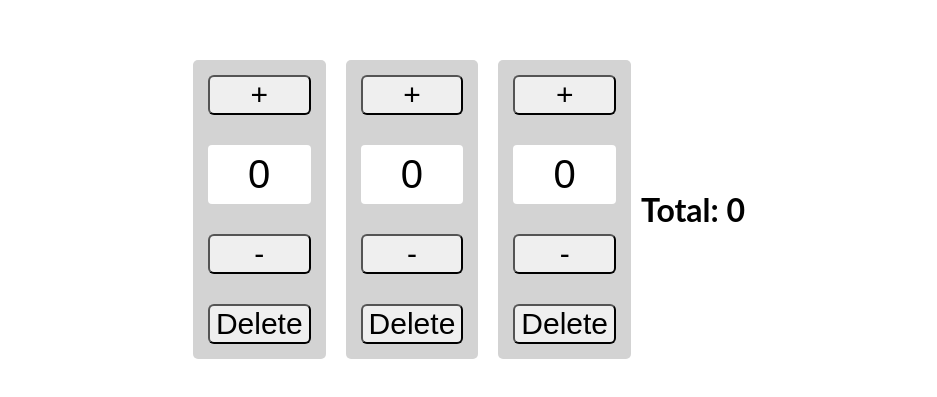
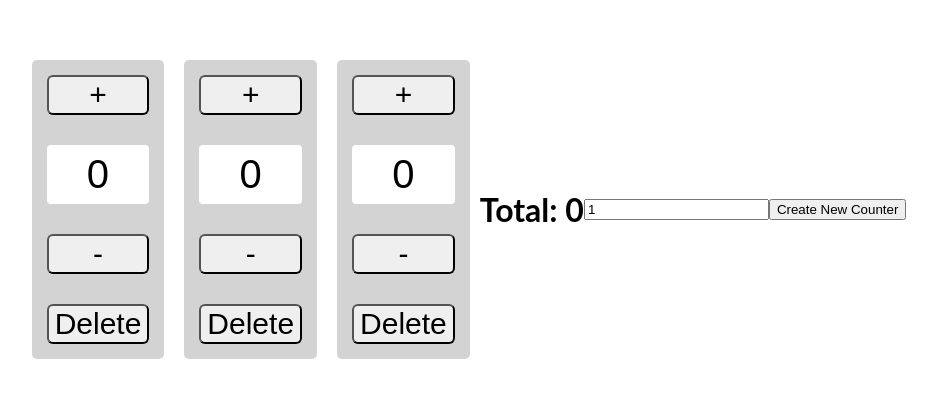
Before and after one commit to sf-golden-bears-2017/react_counters_challenge, a React (Create React App) app: page / in a window 1280 px wide. Shown: the part 191-588 px from the top of the page, without its empty margins (176-1113 px from the left). Built offline with nearby package versions, Linux system fonts and the light colour scheme.

Commit message:
Create form to add counter with user input

```diff
--- a/src/App.js
+++ b/src/App.js
@@ -7,12 +7,13 @@ class App extends React.Component {
     super();
     this.state = {
       counters: [{count:0, changeBy: 1}, {count:0, changeBy: 2}, {count:0, changeBy: 3} ],
-      renderChild: true,
+      newChangeBy: 1
     }
 
     this.increment = this.increment.bind(this)
     this.decrement = this.decrement.bind(this)
     this.removeCounter = this.removeCounter.bind(this)
+    this.addCounter = this.addCounter.bind(this)
     this.total = this.total.bind(this)
   }
 
@@ -34,22 +35,40 @@ class App extends React.Component {
     this.setState({ counters: oldCounterArray })
   }
 
+  addCounter(e) {
+    e.preventDefault()
+    const oldCounterArray = this.state.counters
+    oldCounterArray.push({count: 0, changeBy: this.state.newChangeBy})
+    this.setState({ counters: oldCounterArray })
+  }
+
   total(){
     return this.state.counters.reduce(function(total, counter) {
       return total + counter.count;
     }, 0)
   }
 
+
+  // $('input').on('change', this.setValue)
+
+  // setValue(event) {
+  //   event.preventDefault()
+
+  //   $('input').value = event.target.value
+  // }
+
   render() {
     return (
-      // <ul>
       <div className="page-center-frame">
         {this.state.counters.map((counter, index) =>
             <Counter counter={ counter } increment={() => this.increment(index)} decrement={() => this.decrement(index)}  unmountMe={() => this.removeCounter(index)} />
           )}
           <h1>Total: {this.total()}</h1>
+          <form onSubmit={this.addCounter}>
+            <input type="number" onChange={(e) => this.setState({newChangeBy: parseInt(e.target.value)})} value={this.state.newChangeBy} />
+            <input type="submit" value="Create New Counter"/>
+          </form>
       </div>
-      // </ul>
     );
   }
 }
```
